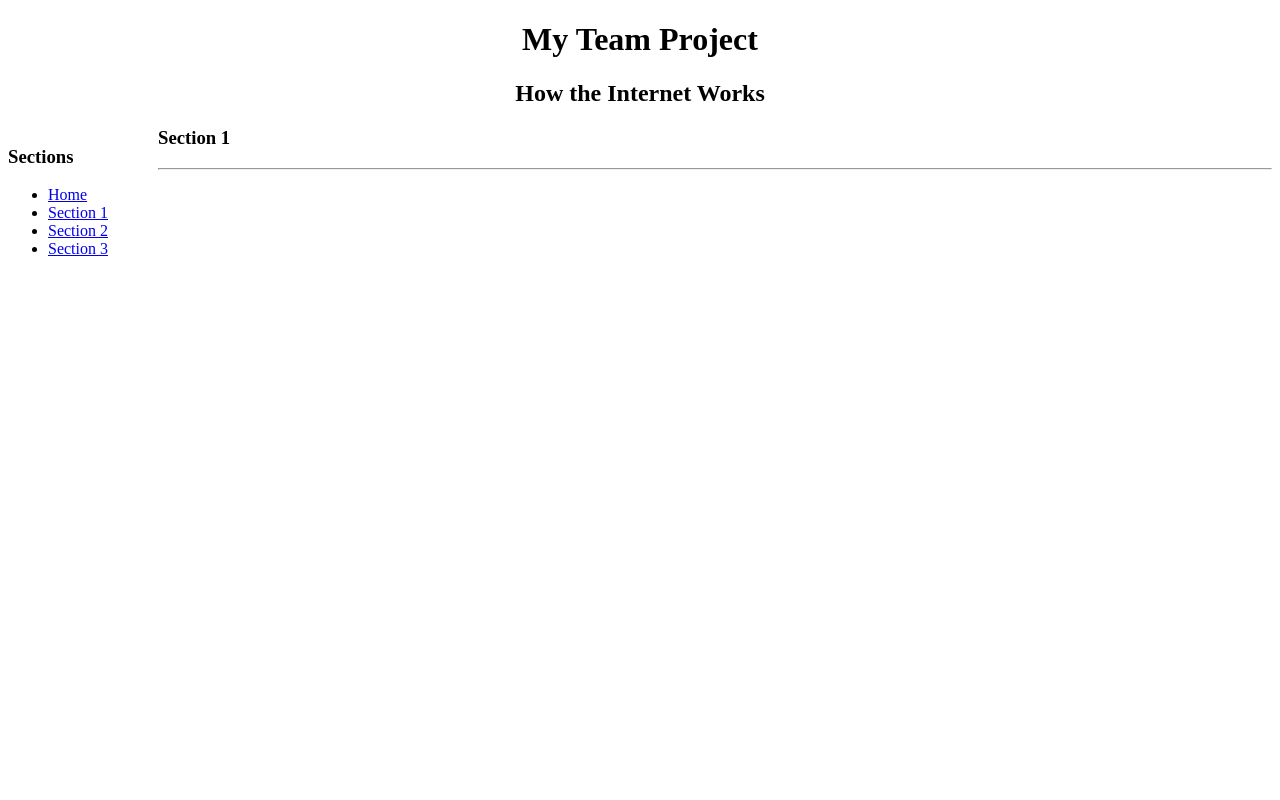
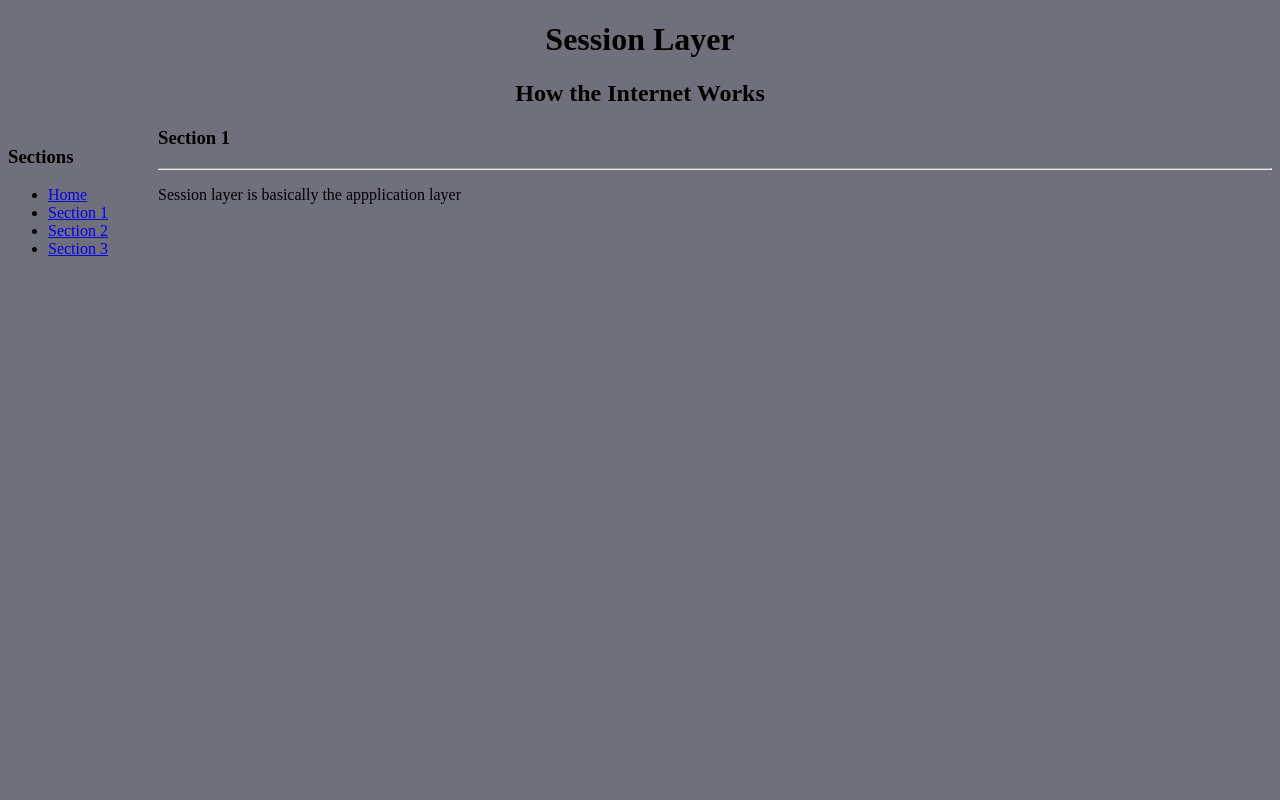
Before and after one commit to CDS-APCSP/internet-layers-project-session-layer-of-the-internet, a plain HTML site: page index.html in a window 1280 px wide. Shown: the top 800 px of the page. Drawn offline with Linux system fonts and the light colour scheme.

Commit message:
Added background color Added note on what the session layer is related to in the TCP model Changed title

```diff
--- a/index.html
+++ b/index.html
@@ -6,9 +6,9 @@
     <meta name="viewport" content="width=device-width, initial-scale=1.0">
     <title>How the Internet Works</title>
 </head>
-<body>
+<body style="background-color:#70707C">
     <div style="text-align: center" id="top">
-        <h1>My Team Project</h1>
+        <h1>Session Layer</h1>
     </div>
     <div style="text-align: center">
         <h2>How the Internet Works</h2>
@@ -32,6 +32,7 @@
         <section id="section1" style="height: 100vh">
             <h3>Section 1</h3>
             <hr>
+          <p>Session layer is basically the appplication layer</p>
         </section>
         <section id="section2" style="height: 100vh">
             <h3>Section 2</h3>
```
Also changed, not shown: images.png (added), 2 other files.
